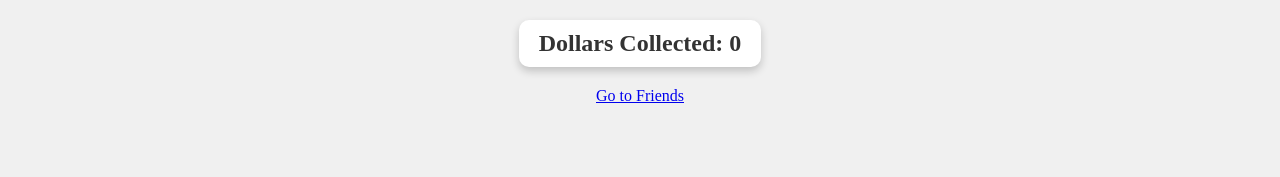
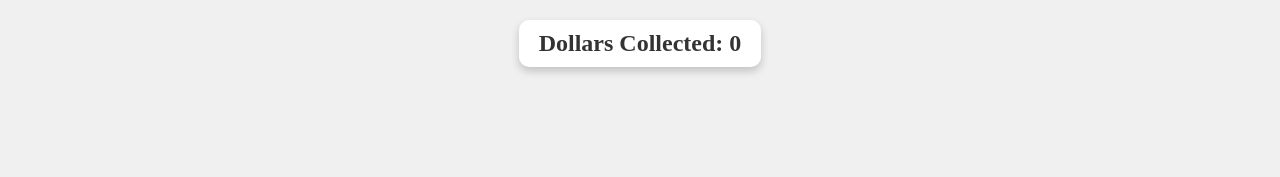
Before and after one commit to natnael2-lang/attendance-frontEnd, a React (Create React App) app: page / in a window 1280 px wide. Shown: the top 177 px of the page. Built offline with nearby package versions, Linux system fonts and the light colour scheme.

Commit message:
add web app900009

```diff
--- a/src/components/Home.js
+++ b/src/components/Home.js
@@ -128,7 +128,7 @@ const DollarAirdrop = () => {
           state: { username, userId },
         }}
       >
-        Go to Friends
+
       </Link>
       <style>
         {`
```
